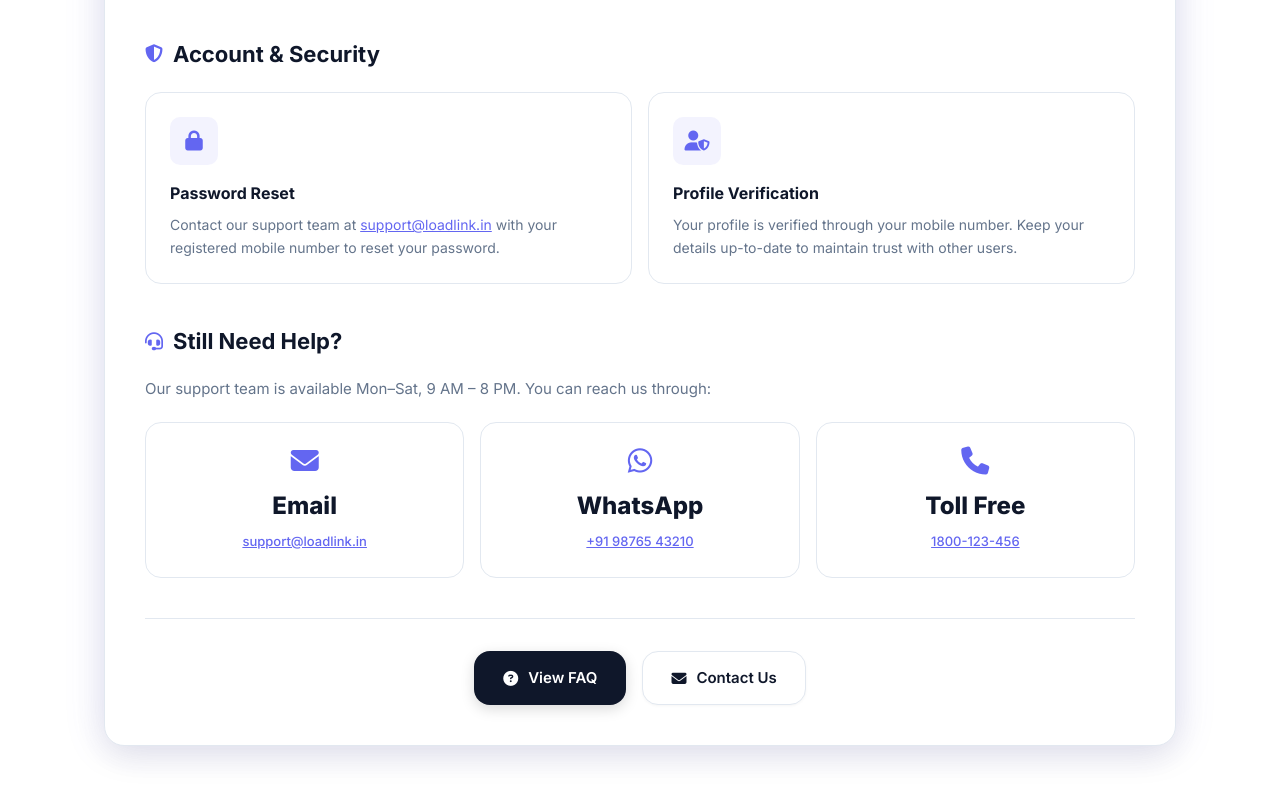
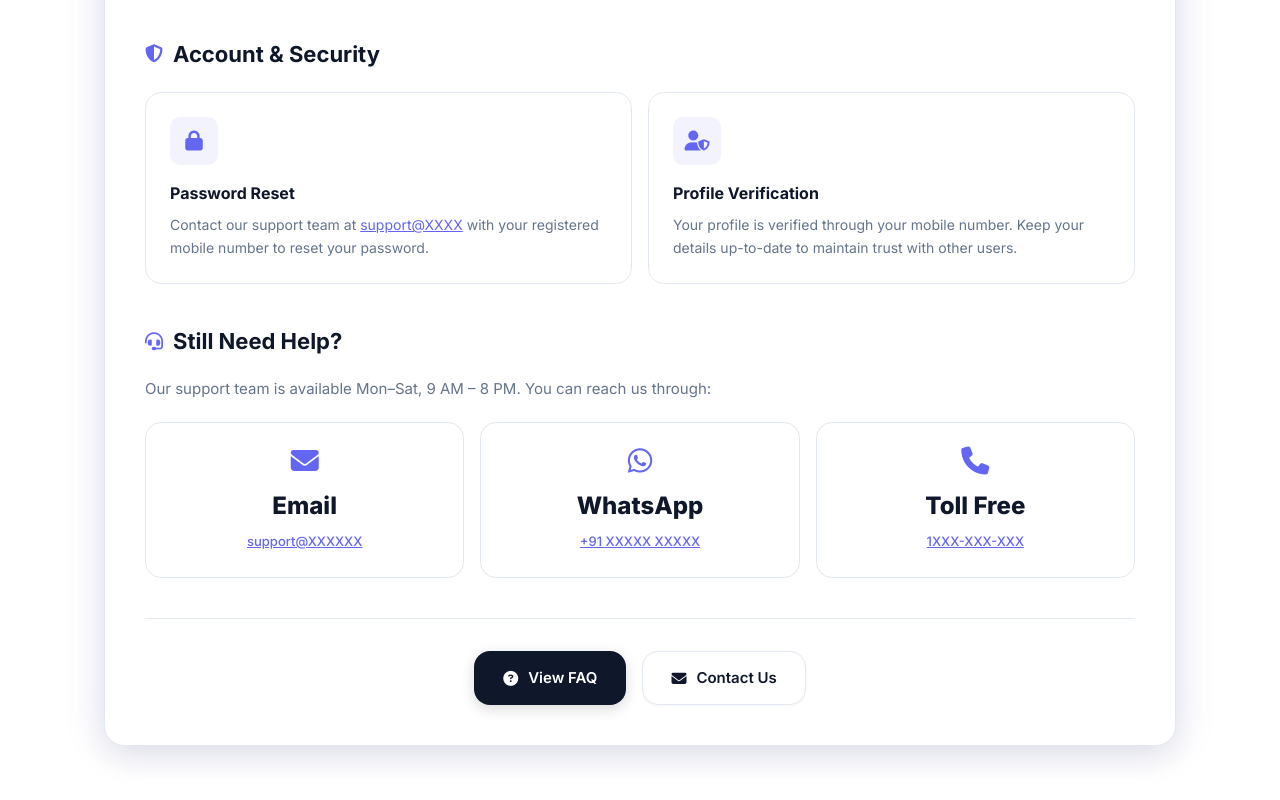
Before and after one commit to essakkipandiant-git/LoadLink, a website: page help.html in a window 1280 px wide. Shown: the part 974-1774 px from the top of the page. Drawn offline with Linux system fonts and the light colour scheme.

Commit message:
Update help.html

```diff
--- a/help.html
+++ b/help.html
@@ -75,7 +75,7 @@
                         <div class="help-card">
                             <div class="help-icon"><i class="fa-solid fa-lock"></i></div>
                             <h3>Password Reset</h3>
-                            <p>Contact our support team at <a href="mailto:support@loadlink.in" style="color: var(--primary-color);">support@loadlink.in</a> with your registered mobile number to reset your password.</p>
+                            <p>Contact our support team at <a href="mailto:support@loadlink.in" style="color: var(--primary-color);">support@XXXX</a> with your registered mobile number to reset your password.</p>
                         </div>
                         <div class="help-card">
                             <div class="help-icon"><i class="fa-solid fa-user-shield"></i></div>
@@ -92,17 +92,17 @@
                         <div class="info-card">
                             <i class="fa-solid fa-envelope"></i>
                             <h3>Email</h3>
-                            <p><a href="mailto:support@loadlink.in" style="color: var(--primary-color);">support@loadlink.in</a></p>
+                            <p><a href="mailto:support@loadlink.in" style="color: var(--primary-color);">support@XXXXXX</a></p>
                         </div>
                         <div class="info-card">
                             <i class="fa-brands fa-whatsapp"></i>
                             <h3>WhatsApp</h3>
-                            <p><a href="https://wa.me/919876543210" style="color: var(--primary-color);">+91 98765 43210</a></p>
+                            <p><a href="https://wa.me/919876543210" style="color: var(--primary-color);">+91 XXXXX XXXXX</a></p>
                         </div>
                         <div class="info-card">
                             <i class="fa-solid fa-phone"></i>
                             <h3>Toll Free</h3>
-                            <p><a href="tel:+911800123456" style="color: var(--primary-color);">1800-123-456</a></p>
+                            <p><a href="tel:+911800123456" style="color: var(--primary-color);">1XXX-XXX-XXX</a></p>
                         </div>
                     </div>
                 </section>
```
